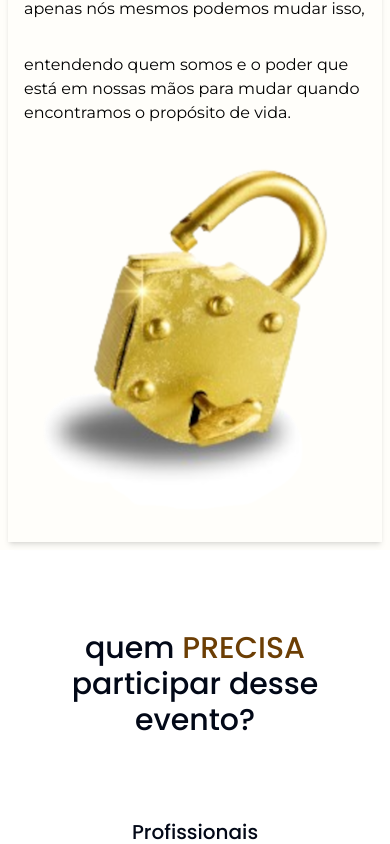
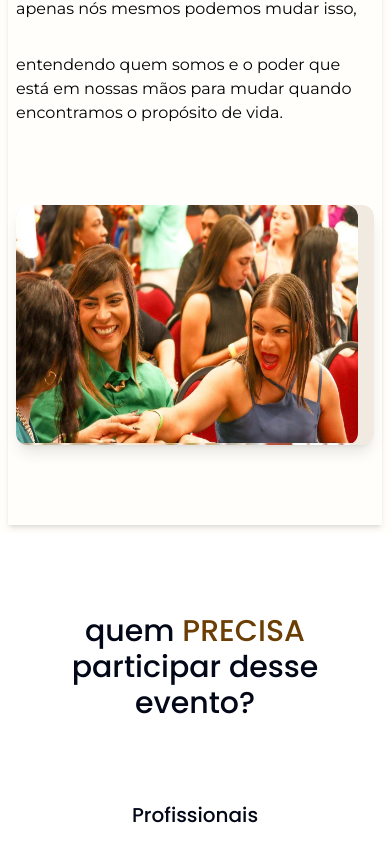
Before and after one commit to DecoXD/JornadaGovernar, a React (Vite) app: page / in a window 390 px wide. Shown: the part 1780-2624 px from the top of the page. Built offline with nearby package versions, Linux system fonts and the light colour scheme.

Commit message:
falta apenas adcionar o video

```diff
--- a/src/App.tsx
+++ b/src/App.tsx
@@ -10,7 +10,7 @@ import Payment from "./sections/Payment"
 import Footer from "./sections/Footer"
 import WpToast from "./components/shared/WpToast"
 import Audience from "./sections/Audience"
-// import CarouselSection from "./components/shared/CarouselSection"
+
 
 
 
@@ -35,9 +35,6 @@ function App() {
       <Content/>
     </section>
 
-    {/* <section className="bg-[#FFFEFA] py-2 ">
-      <CarouselSection/>
-    </section> */}
     <section>
       <Audience/>
     </section>
--- a/src/components/shared/CarouselSection.tsx
+++ b/src/components/shared/CarouselSection.tsx
@@ -3,6 +3,7 @@ import {
   Carousel,
   CarouselContent,
   CarouselItem,
+
 
 } from "@/components/ui/carousel"
 import { carouselItems } from "@/constants"
@@ -17,7 +18,7 @@ const CarouselSection = () => {
   )
 
   return (
-    <Carousel className=" max-w-6xl w-full m-auto mt-20 mb-20   "
+    <Carousel className=" max-w-6xl w-full m-auto mt-20 mb-20  shadow-lg bg-[#6c3e04]/10 rounded-xl  "
     opts={{
       loop:true,
       direction:'ltr',
@@ -25,13 +26,13 @@ const CarouselSection = () => {
     }}
    plugins={[plugin.current]}
     >
-      <CarouselContent className="w-full">
+      <CarouselContent className="w-full ">
 
          {
           carouselItems.map((item,idx) =>
-            <CarouselItem key={idx} className="md:basis-1/1 lg:basis-1/1">
-               <div className="  h-full max-h-[600px] min-h-96 overflow-hidden">
-                <img src={item.imageSrc} alt={item.alt} width={1000} className=" object-cover w-full h-full"/>
+            <CarouselItem key={idx} className="md:basis-1/1 lg:basis-1/1 ">
+               <div className="  h-full md:max-h-[600px] md:min-h-96 min-h-60 overflow-hidden">
+                <img src={item.imageSrc} alt={item.alt} width={1000} className="  w-full h-full rounded-xl"/>
                </div>
           </CarouselItem>)
          }
--- a/src/sections/Content.tsx
+++ b/src/sections/Content.tsx
@@ -1,10 +1,11 @@
+import CarouselSection from "@/components/shared/CarouselSection"
 
 
 const Content = () => {
   return (
     <section className="bg-[#FFFEFA]  flex justify-center  p-2">
 
-      <div className=" flex w-full max-w-6xl lg:flex-row flex-col shadow-md items-center justify-center shadow-black/10  p-4 sm:shadow-none">
+      <div className=" flex w-full max-w-6xl lg:flex-row flex-col shadow-md items-center justify-center shadow-black/10 px-2 pt-4 md:p-4 sm:shadow-none">
 
         <div className="flex  flex-col gap-6  justify-center flex-1 text-black ">
           <h3 className="md:text-4xl text-3xl uppercase font-medium max-w-xl font-poppins  ">
@@ -15,7 +16,7 @@ const Content = () => {
         </div>
 
         <div className="flex-1 flex justify-center md:justify-end">
-          <img src="/assets/images/cadeado.png" className=" 0 rounded-sm  " alt="cadeado" width={350} />
+          <CarouselSection/>
         </div>
       </div>
     </section>
--- a/src/sections/Footer.tsx
+++ b/src/sections/Footer.tsx
@@ -3,7 +3,7 @@
 const Footer = () => {
   return (
     <footer className=" mt-40 bg bg-[#FFFEFA] border-t-[1px] border-black/20 font-montserrat font-medium flex justify-center items-center min-h-20 text-sm">
-      <p>Copyright&copy;André Pinheiro</p>
+      <p>Copyright&copy;<a href="https://wa.me/5571996076480" target="_blank">André Pinheiro <span className="font-bold ">solicite seu site</span></a></p>
     </footer>
   )
 }
--- /dev/null
+++ b/src/sections/WhatsIs.tsx
@@ -0,0 +1,12 @@
+
+
+const WhatsIs = () => {
+  return (
+    <section>
+      <h2>o que é a jornada governar?</h2>
+
+    </section>
+  )
+}
+
+export default WhatsIs
```
